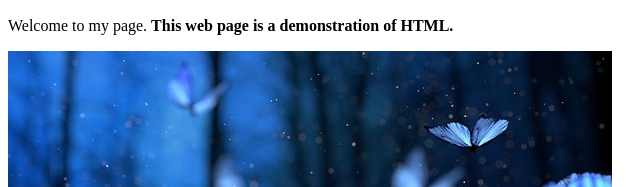
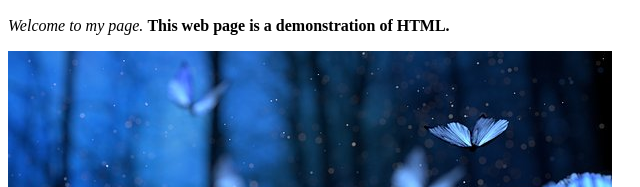
Before and after one commit to KyeLee143/First-Try, a plain HTML site: page index.html in a window 1280 px wide. Shown: the part 423-610 px from the top of the page, 0-640 px from the left. Drawn offline with Linux system fonts and the light colour scheme.

Commit message:
Update index.html

```diff
--- a/index.html
+++ b/index.html
@@ -7,7 +7,7 @@
   <h1>Hello, World</h1> <!-- Main heading. Larger numbers like h2 are for sub heading -->
   <img src="ButterFlies.jpg" alt="forest blue butterflies"> <!-- src and alt are attribtes. alt will be read to users with impaired vison -->
   <p> <!-- p tag for paragraphs -->
-   Welcome to my page.    <b>This
+   <i>Welcome to my page.</i>    <b>This
    web page is a demonstration of
    HTML.</b>
   </p>
```
